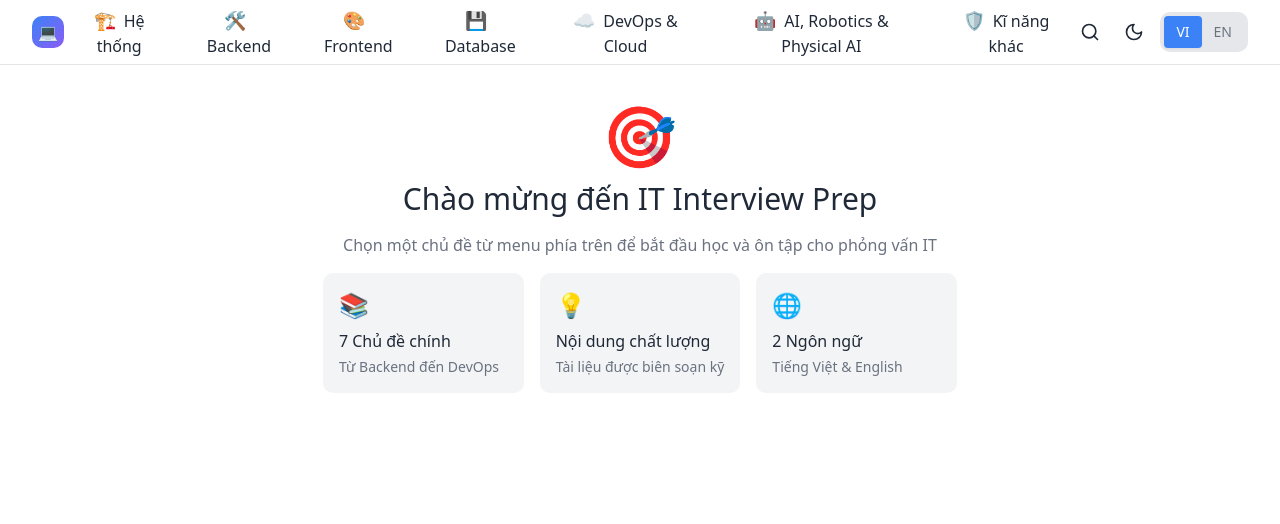
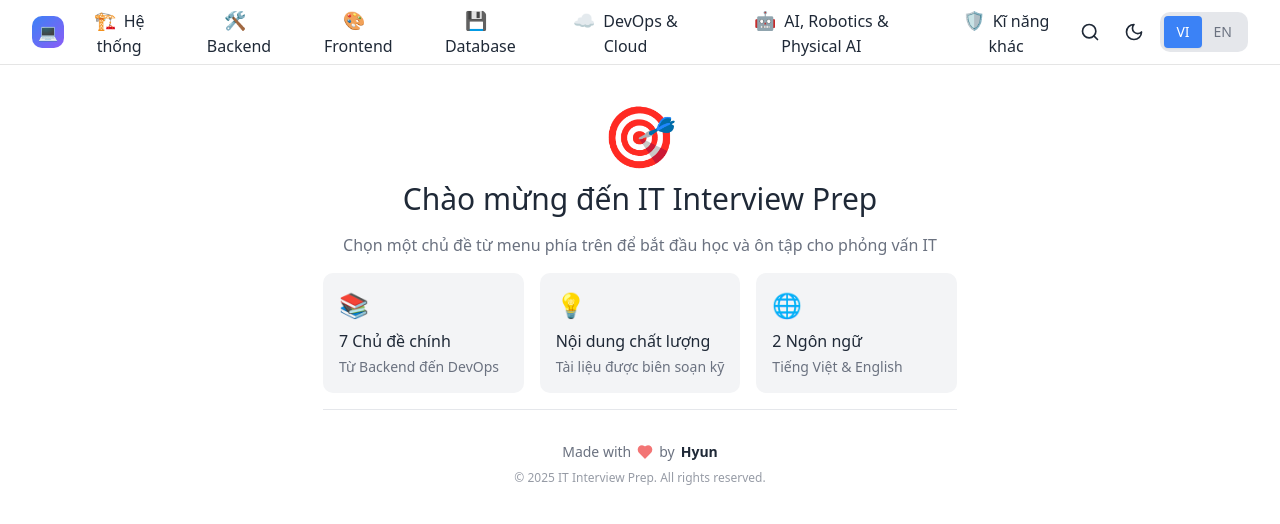
Before and after one commit to Mrnobody102/it-interview-prep, a React (Vite) app: page / in a window 1280 px wide. Shown: the top 524 px of the page. Built offline with nearby package versions, Linux system fonts and the light colour scheme.

Commit message:
feat: implement ContentArea component with markdown and mermaid support and add Footer component

```diff
--- a/src/components/ContentArea.tsx
+++ b/src/components/ContentArea.tsx
@@ -10,6 +10,8 @@ import remarkGfm from "remark-gfm";
 import rehypeRaw from "rehype-raw";
 import { type Category, type Topic } from "../data/categories/index";
 import { getContentForTopicAsync } from "../lib/content";
+import { Footer } from "./Footer";
+
 
 interface SyntaxModule {
   Highlighter: typeof import("react-syntax-highlighter")["Prism"];
@@ -343,8 +345,10 @@ export function ContentArea({
               </p>
             </div>
           </div>
+          <Footer />
         </div>
       </main>
+
     );
   }
 
@@ -379,8 +383,10 @@ export function ContentArea({
             language={language}
             onTopicSelect={onTopicSelect}
           />
+          <Footer />
         </div>
       </main>
+
     );
   }
 
@@ -413,8 +419,10 @@ export function ContentArea({
             language={language}
             onTopicSelect={onTopicSelect}
           />
+          <Footer />
         </div>
       </main>
+
     );
   }
 
@@ -428,8 +436,10 @@ export function ContentArea({
               ? "Chưa tìm thấy nội dung markdown cho chủ đề này. Cần bổ sung tài liệu hoặc kiểm tra lại mapping topic id -> filename."
               : "No markdown content was found for this topic. Add the document or verify the topic id -> filename mapping."}
           </p>
+          <Footer />
         </div>
       </main>
+
     );
   }
 
@@ -457,7 +467,9 @@ export function ContentArea({
             {content}
           </ReactMarkdown>
         </article>
+        <Footer />
       </div>
     </main>
+
   );
 }
--- /dev/null
+++ b/src/components/Footer.tsx
@@ -0,0 +1,21 @@
+import { Heart } from "lucide-react";
+
+export function Footer() {
+  const currentYear = new Date().getFullYear();
+
+  return (
+    <footer className="mt-auto py-8 border-t border-border/50">
+      <div className="flex flex-col items-center justify-center gap-2 text-muted-foreground">
+        <div className="flex items-center gap-1.5 text-sm font-medium">
+          <span>Made with</span>
+          <Heart className="w-4 h-4 text-red-500 fill-red-500 animate-pulse" />
+          <span>by</span>
+          <span className="text-foreground font-semibold">Hyun</span>
+        </div>
+        <p className="text-xs opacity-70">
+          © {currentYear} IT Interview Prep. All rights reserved.
+        </p>
+      </div>
+    </footer>
+  );
+}
```
Also changed, not shown: 1 other file (tests, documents, lock files or other folders).
